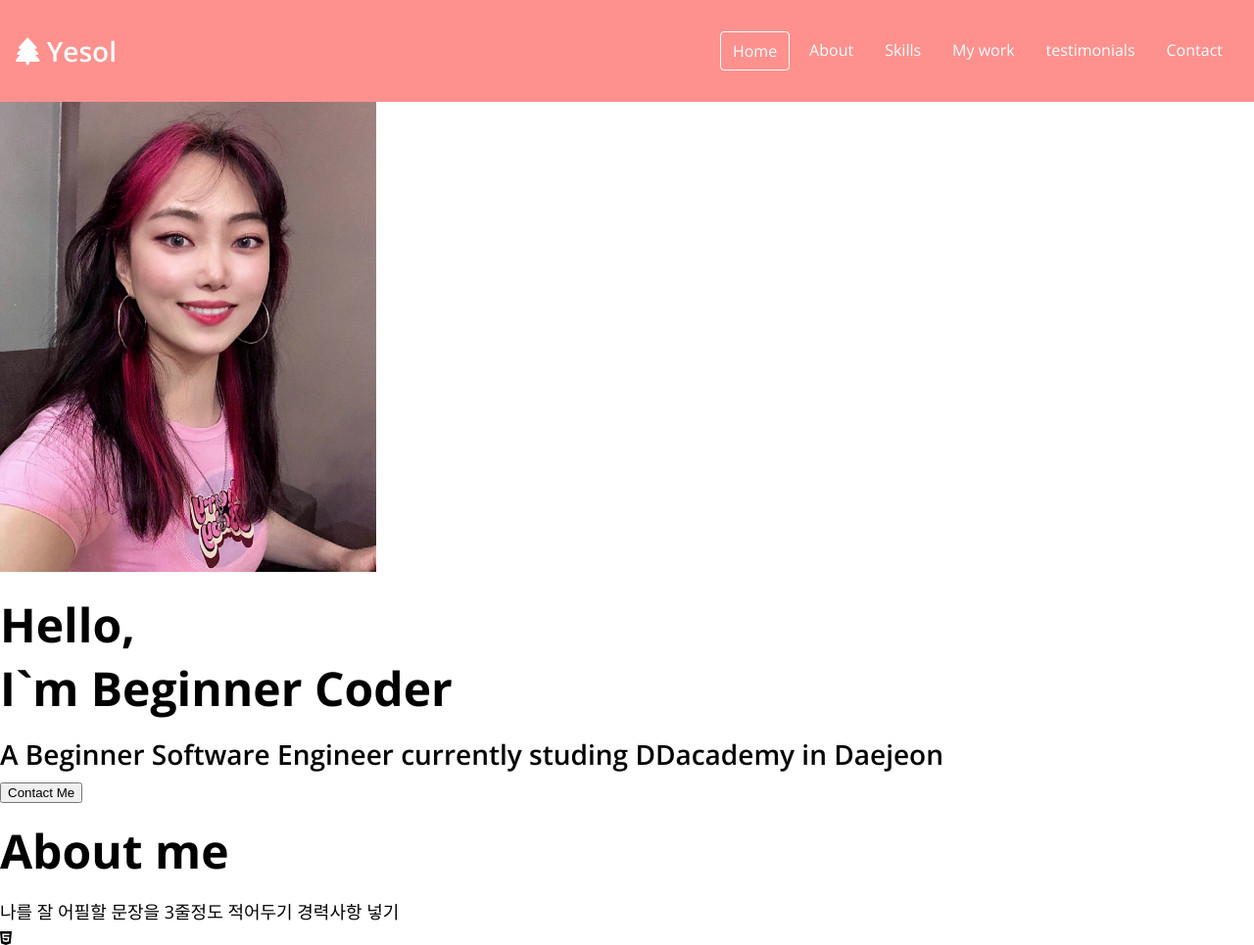
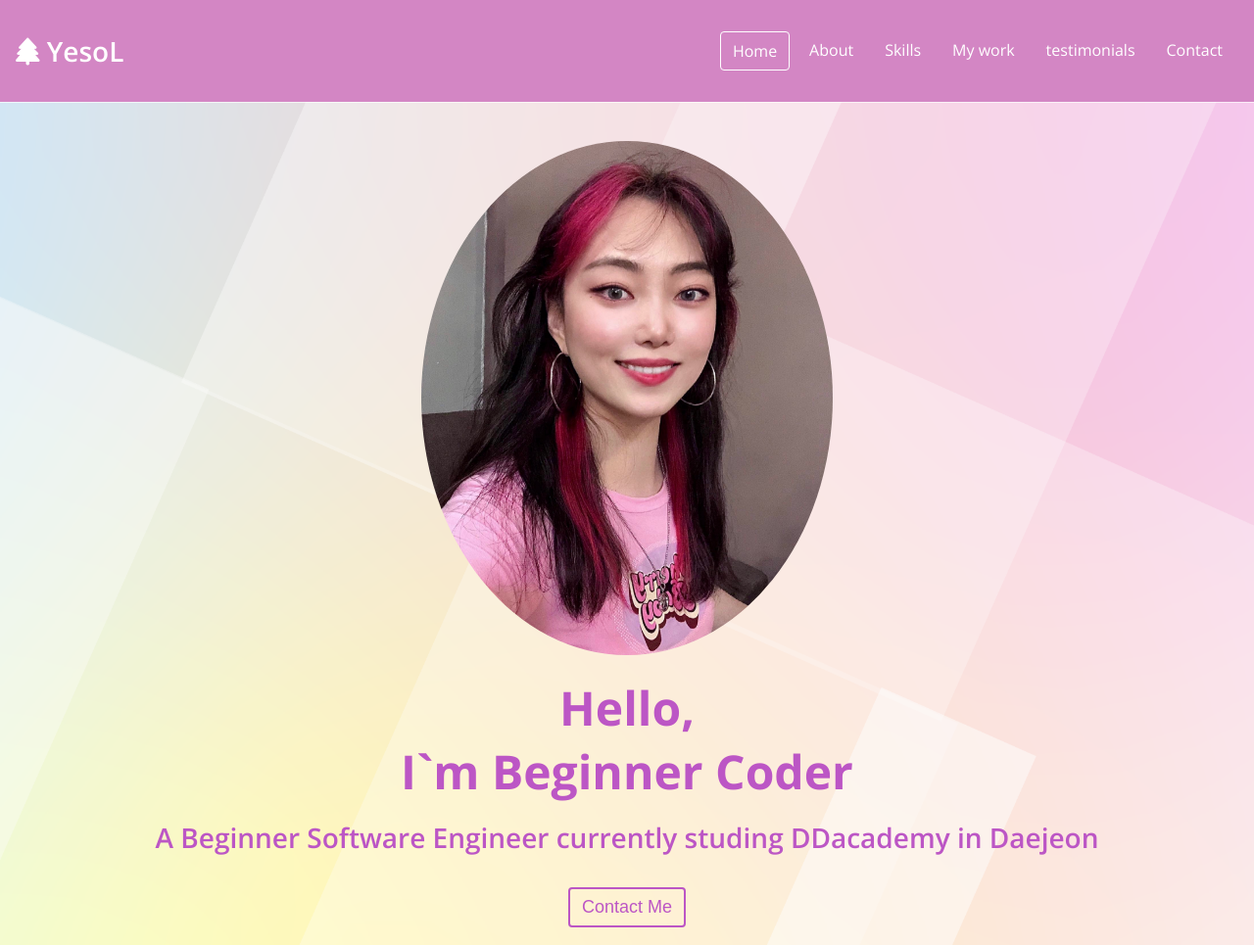
Before and after one commit to sol2yeet/sol2-portfolio, a plain HTML site: page index.html in a window 1280 px wide. Shown: the top 965 px of the page at 98% size. Drawn offline with nearby package versions, Linux system fonts and the light colour scheme.

Commit message:
CSS : home

```diff
--- a/index.html
+++ b/index.html
@@ -24,7 +24,7 @@
         <nav id="navbar">
             <div class="navbar_logo">
                 <i class="fas fa-tree"></i>
-                <a href="#">Yesol</a>
+                <a href="#">YesoL</a>
             </div>
             <div class="navbar_menu">
                 <ul class="navbar_menu">
@@ -45,8 +45,8 @@
                 src="imgs/profile.jpg"
                 alt="yesol`s_profile photo"
                 class="home_avatar"
-                width="30%"
-                height="40%">
+                width="35%"
+                height="35%">
             <h1 class="home_title">Hello,
                 <br>I`m Beginner Coder</h1>
             <h2 class="home_discription">A Beginner Software Engineer currently studing DDacademy in Daejeon</h2>
--- a/style.css
+++ b/style.css
@@ -5,8 +5,8 @@
   --color-white: #ffffff;
   --color-light-white: #eeeeee;
   --color-dark-white: #bdbdbd;
-  --color-pink: #fe918d;
-  --color-dark-pink: #ff6863;
+  --color-pink: #d386c4;
+  --color-dark-pink: #bc56c5;
   --color-dark-grey: #4d4d4d;
   --color-grey: #616161;
   --color-light-grey: #7c7979;
@@ -32,7 +32,7 @@
 }
 
 /*Universal tag
-공통적으로 들어가는 속성*/
+CSS에 기본적으로 들어가는 속성을 변경*/
 * {
   box-sizing: border-box;
 }
@@ -51,6 +51,13 @@ a {
 ul {
   list-style-type: none;
   padding-left: 0;
+}
+
+button {
+  background-color: transparent; /*???????*/
+  cursor: pointer;
+  border: none;
+  outline: none;
 }
 
 /* Typography
@@ -118,3 +125,31 @@ p {
 .navbar_menu_item:hover {
   background-color: var(--color-dark-pink);
 }
+
+/*Home*/
+#home {
+  /*백그라운드 속성에서 url으로 배경을 주기*/
+  background: url("imgs/home-background.png") center/cover no-repeat;
+  padding: 40px;
+  text-align: center;
+}
+
+.home_avatar {
+  border-radius: 80%;
+  border: 3px solid var(--color-light pink);
+}
+
+.home_title,
+.home_discription {
+  color: var(--color-dark-pink);
+}
+
+.home_contact {
+  color: var(--color-dark-pink);
+  font-size: var(--font-regular);
+  font-weight: var(var(--weight-bold));
+  margin: 24px;
+  padding: 8px 12px;
+  border: 2px solid var(--color-dark-pink);
+  border-radius: var(--size-border-radius);
+}
```
Also changed, not shown: imgs/home-background.png (added).
